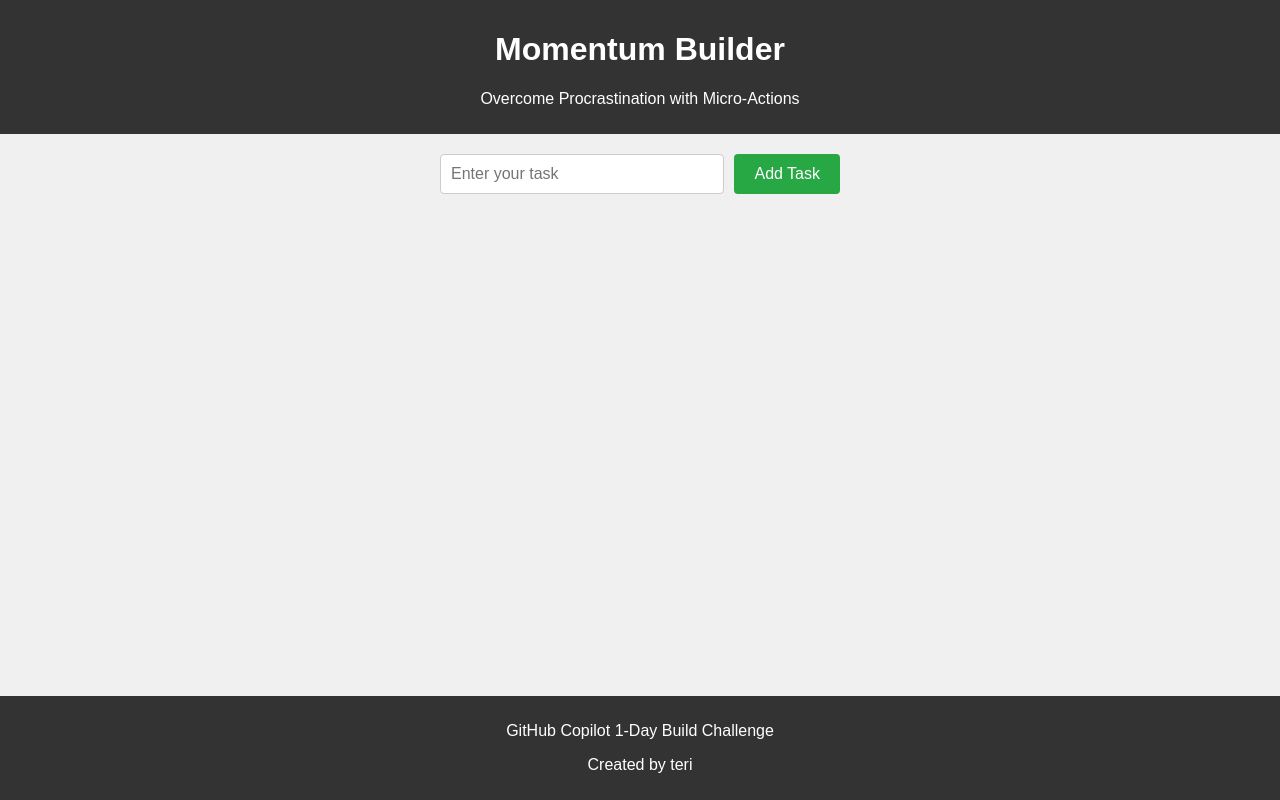
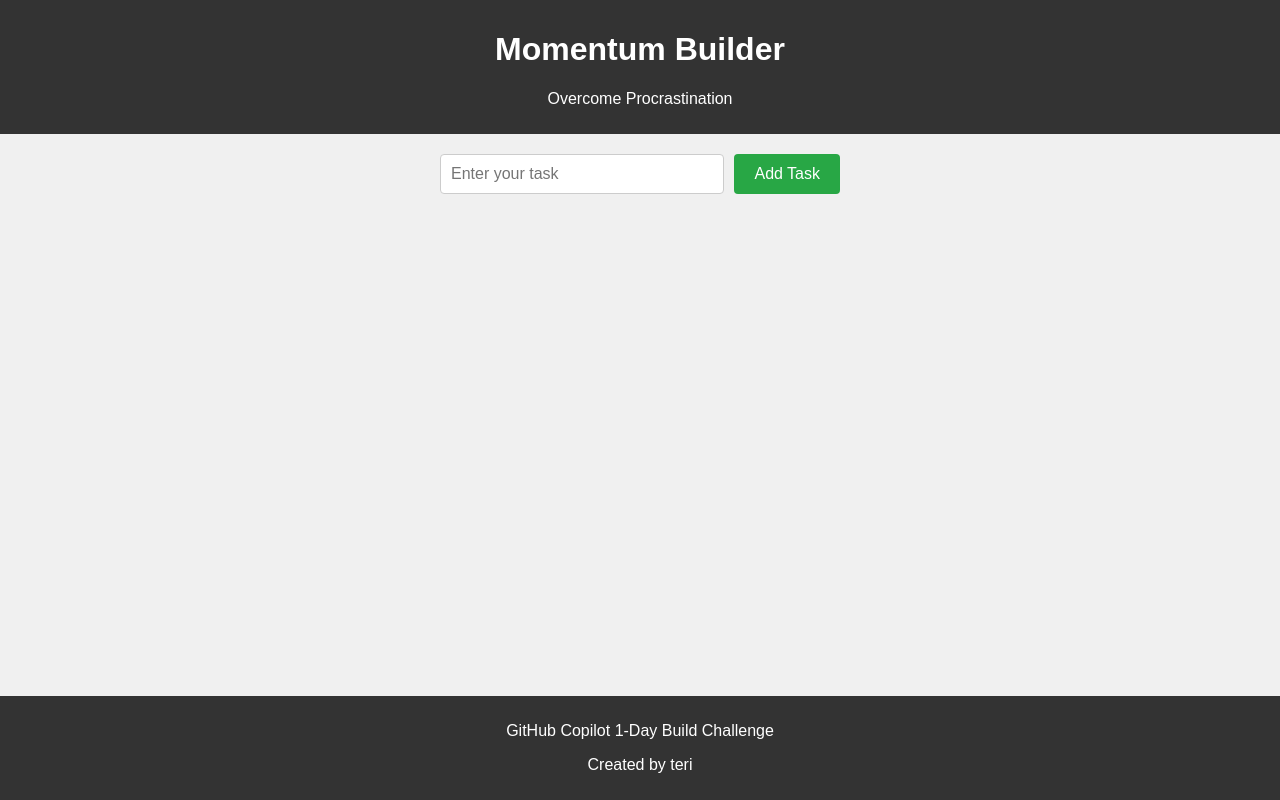
Before and after one commit to Terieyenike/momentum_builder, a plain HTML site: page index.html in a window 1280 px wide. Drawn offline with Linux system fonts and the light colour scheme.

Commit message:
Feat: update client code

```diff
--- a/index.html
+++ b/index.html
@@ -9,7 +9,7 @@
 <body>
     <header>
         <h1>Momentum Builder</h1>
-        <p>Overcome Procrastination with Micro-Actions</p>
+        <p>Overcome Procrastination</p>
     </header>
     <div class="container">
         <div id="quoteMessage" class="message"></div>
```
